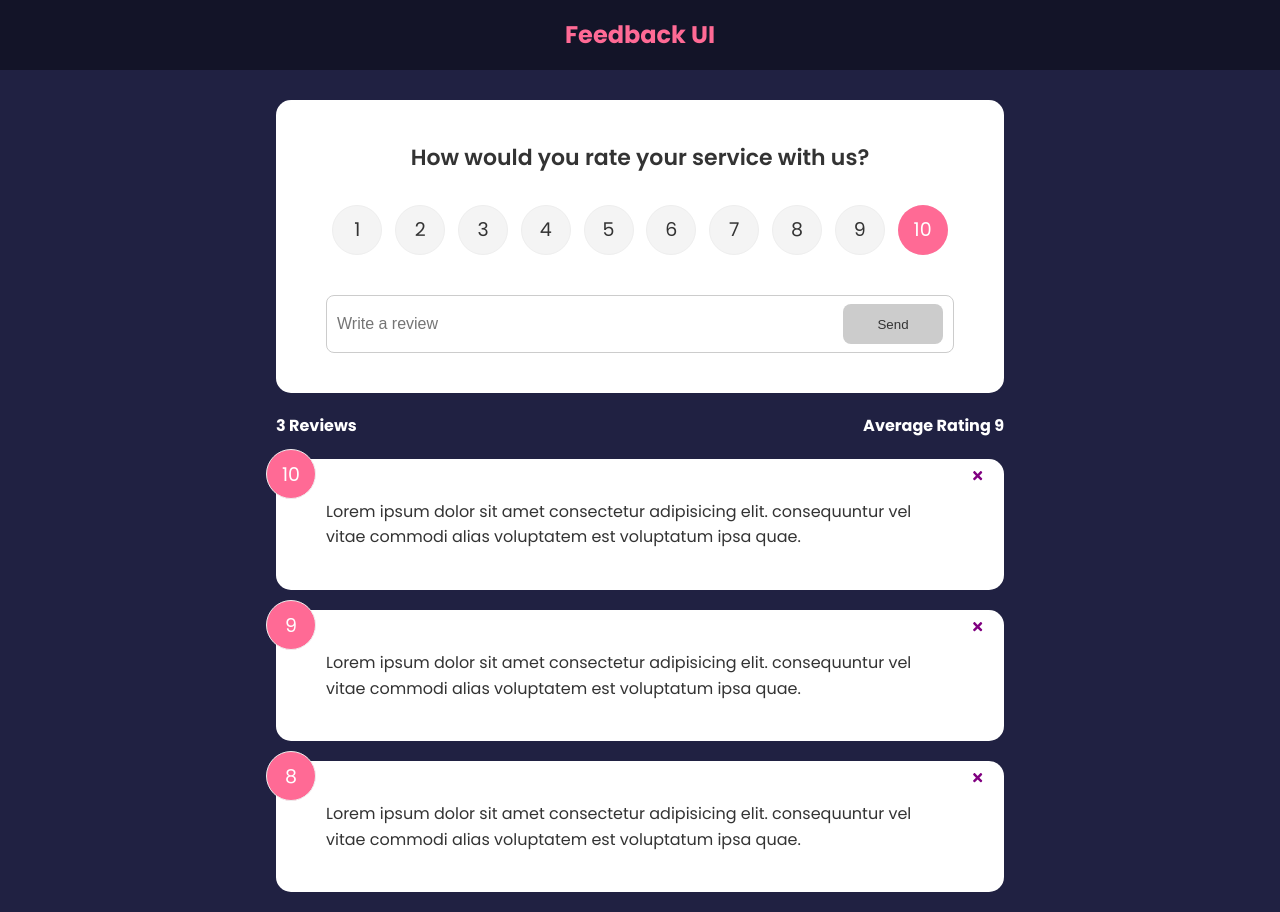
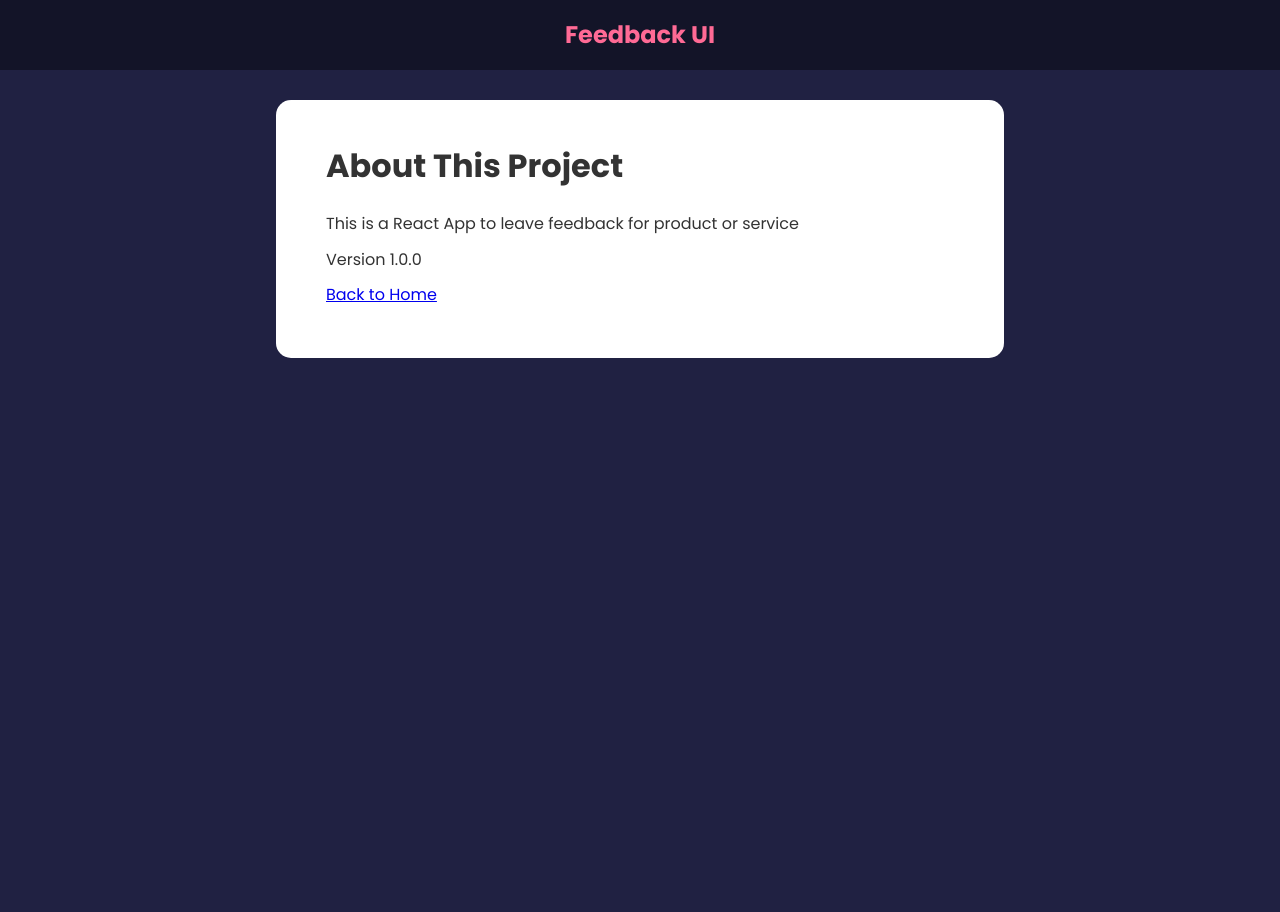
Before and after one commit to jvboronat/feedback-app, a React (Create React App) app: page /about in a window 1280 px wide. After the commit the page ends 800 px from the top, so only its background shows below. Built offline with nearby package versions, Linux system fonts and the light colour scheme.

Commit message:
Creating Routes

```diff
--- a/package.json
+++ b/package.json
@@ -10,6 +10,7 @@
     "react": "^17.0.2",
     "react-dom": "^17.0.2",
     "react-icons": "^4.3.1",
+    "react-router-dom": "^6.2.1",
     "react-scripts": "5.0.0",
     "uuid": "^8.3.2",
     "web-vitals": "^2.1.2"
--- a/src/App.js
+++ b/src/App.js
@@ -1,11 +1,13 @@
-
+import {v4 as uuidv4 }from 'uuid';
+import { BrowserRouter as Router, Route, Routes } from 'react-router-dom';
 import { useState } from "react";
 import Header from "./components/Header";
 import FeedBackList from "./components/FeedBackList";
 import FeedbackData from "./data/feedback";
 import FeedbackStats from "./components/FeedbackStats";
 import FeedbackForm from "./components/FeedbackForm";
-import {v4 as uuidv4 }from 'uuid';
+import AboutPage from "./pages/AboutPage";
+
 
 function App() {
 
@@ -29,15 +31,32 @@
 
 
   return (
-    <>
+    <Router>
       <Header />
       <div className="container">
-        <FeedbackForm handleAdd={addFeedback}/>
-        <FeedbackStats items={feedback}/>
-        <FeedBackList handleDelete={deleteFeedback} items={feedback}/>
+      <Routes>
+
+        <Route
+          exact
+          path='/'
+          element={
+            <>
+              <FeedbackForm handleAdd={addFeedback}/>
+              <FeedbackStats items={feedback}/>
+              <FeedBackList handleDelete={deleteFeedback} items={feedback}/>
+            </>
+        }>
+
+        </Route>
+        <Route path='/about' element={<AboutPage/>}>
+            This is the about route
+        </Route>
+      </Routes>
+
       </div>
 
-    </>
+
+    </Router>
   );
 }
 
--- /dev/null
+++ b/src/pages/AboutPage.jsx
@@ -0,0 +1,20 @@
+import Card from "../components/shared/Card"
+
+
+function AboutPage() {
+    return (
+        <Card>
+            <div className="about">
+                <h1> About This Project</h1>
+                <p>This is a React App to leave feedback for product or service</p>
+                <p>Version 1.0.0</p>
+                <p>
+                    <a href="/">Back to Home</a>
+                </p>
+
+            </div>
+        </Card>
+    )
+}
+
+export default AboutPage
```
Also changed, not shown: 1 other file (tests, documents, lock files or other folders).
